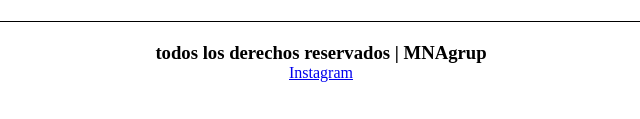
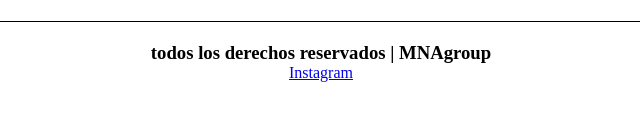
Before and after one commit to matinico1996/Proyecto-Final-Matias-Ahumada, a plain HTML site: page pages/contacto.html in a window 1280 px wide. Shown: the part 1023-1142 px from the top of the page, 319-959 px from the left. Drawn offline with Linux system fonts and the light colour scheme.

Commit message:
se corrigio

```diff
--- a/pages/contacto.html
+++ b/pages/contacto.html
@@ -71,7 +71,7 @@
 
 
     <footer>
-        <h3>todos los derechos reservados   |  MNAgrup  </h3>
+        <h3>todos los derechos reservados   |  MNAgroup  </h3>
         <a href="https://www.instagram.com/odontologia.ahumada">Instagram</a>
     </footer>
 
```
